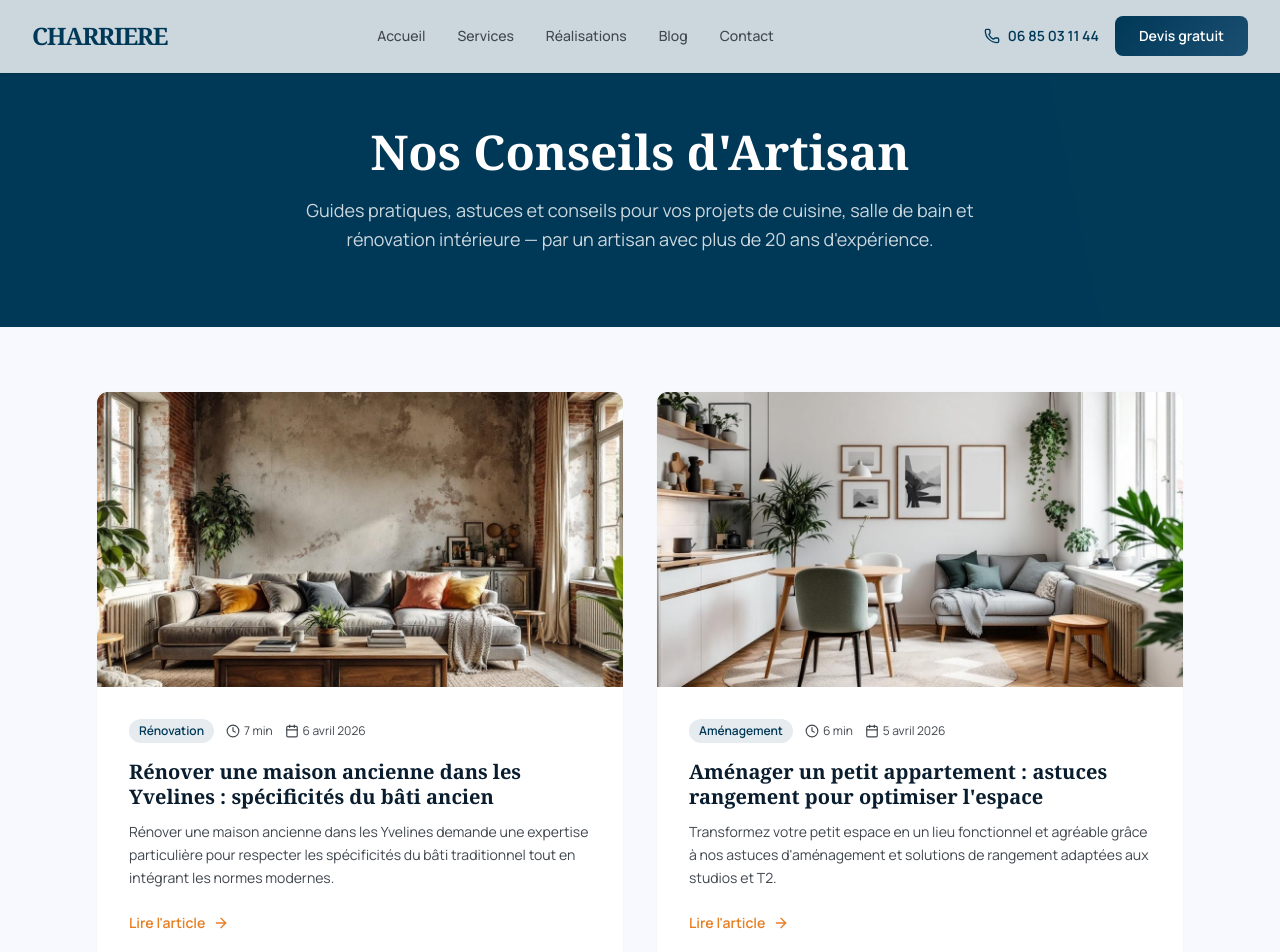
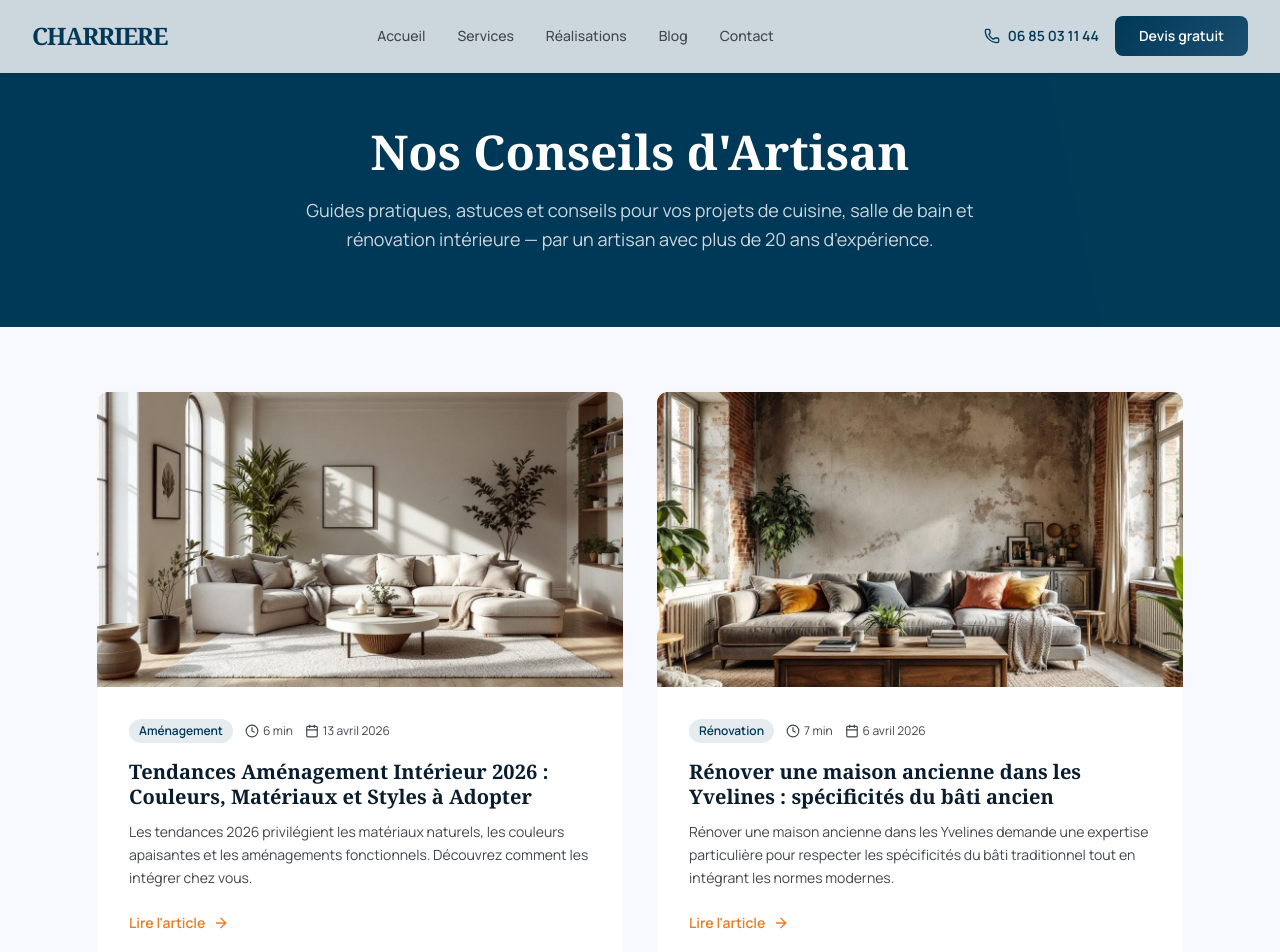
Before and after one commit to Thelastpirate1/charriere-site, a Next.js app: page /blog in a window 1280 px wide. Shown: the top 952 px of the page. Built offline with nearby package versions, Linux system fonts and the light colour scheme.

Commit message:
blog: ajout article - tendances-amenagement-interieur-2026-yvelines

```diff
--- a/src/data/articles.ts
+++ b/src/data/articles.ts
@@ -15,6 +15,98 @@ export interface Article {
 
 export const articles: Article[] = [
   {
+    slug: "tendances-amenagement-interieur-2026-yvelines",
+    title: "Tendances Aménagement Intérieur 2026 : Couleurs, Matériaux et Styles à Adopter",
+    metaTitle: "Tendances Aménagement Intérieur 2026 — Couleurs & Matériaux | CHARRIERE SARL",
+    metaDescription:
+      "Découvrez les tendances aménagement intérieur 2026 : couleurs naturelles, matériaux durables, styles contemporains. Conseils d'artisan dans les Yvelines.",
+    keywords: ["tendances aménagement intérieur 2026","couleurs tendance 2026","matériaux aménagement","rénovation intérieure Yvelines","artisan aménagement Gargenville"],
+    excerpt:
+      "Les tendances 2026 privilégient les matériaux naturels, les couleurs apaisantes et les aménagements fonctionnels. Découvrez comment les intégrer chez vous.",
+    publishedAt: "2026-04-13",
+    readTime: "6 min",
+    category: "Aménagement",
+    image: "/images/blog/tendances-amenagement-interieur-2026-yvelines.webp",
+    imageAlt: "Tendances Aménagement Intérieur 2026 : Couleurs, Matériaux et Styles à Adopter",
+    content: `L'année 2026 s'annonce riche en innovations pour l'aménagement intérieur. Entre retour aux sources et technologies intégrées, les nouvelles tendances transforment nos espaces de vie. Que vous habitiez Gargenville, Mantes-la-Jolie ou Saint-Germain-en-Laye, ces évolutions redéfinissent notre façon de concevoir nos intérieurs.
+
+En tant qu'artisan spécialisé en rénovation intérieure dans les Yvelines, CHARRIERE SARL observe quotidiennement l'évolution des attentes de nos clients. Les projets d'aménagement actuels reflètent une quête d'authenticité, de durabilité et de bien-être.
+
+## Les Couleurs Tendance 2026 : Vers Plus de Sérénité
+
+Les palettes chromatiques de 2026 s'orientent résolument vers l'apaisement et la connexion à la nature. Les tons terreux dominent cette nouvelle esthétique.
+
+Les beiges chauds et les ocres doux remplacent progressivement les gris froids des années précédentes. Ces nuances créent une atmosphère enveloppante, particulièrement appréciée dans les salons et chambres. À Poissy comme aux Mureaux, nos clients privilégient ces teintes pour leurs propriétés relaxantes.
+
+Le vert sauge s'impose comme la couleur phare de 2026. Cette nuance subtile apporte fraîcheur et sophistication, parfaite pour une cuisine moderne ou un bureau à domicile. Elle se marie harmonieusement avec les matériaux naturels et les finitions dorées.
+
+Les bleus profonds, inspirés des nuits étoilées, gagnent également en popularité. Utilisés en touches ou sur un mur d'accent, ils créent une profondeur visuelle remarquable. Ces tons conviennent particulièrement aux chambres parentales et aux espaces de détente.
+
+L'approche monochromatique se développe aussi. Jouer sur différentes intensités d'une même couleur crée une harmonie sophistiquée tout en conservant du dynamisme visuel.
+
+## Matériaux Naturels : Le Retour aux Essentiels
+
+L'année 2026 consacre le retour des matériaux authentiques. Cette tendance répond à une aspiration profonde de reconnexion avec la nature.
+
+Le bois massif retrouve ses lettres de noblesse. Chêne, noyer, frêne : ces essences apportent chaleur et caractère aux aménagements. Les finitions brutes ou légèrement patinées sont privilégiées pour préserver l'authenticité du matériau. Dans nos réalisations à Conflans-Sainte-Honorine, le parquet en chêne massif reste l'un des choix les plus plébiscités.
+
+La pierre naturelle connaît également un renouveau. Travertin, marbre veiné, ardoise : chaque matériau apporte sa texture unique. En crédence de cuisine ou habillage de cheminée, la pierre crée des points focaux saisissants.
+
+Le rotin et l'osier s'invitent dans nos intérieurs. Ces matériaux tressés apportent légèreté et exotisme discret. Mobilier, luminaires ou éléments décoratifs en rotin s'intègrent naturellement dans les ambiances contemporaines.
+
+Les métaux patinés complètent cette palette naturelle. Le laiton brossé, le cuivre oxydé et l'acier bruni remplacent les finitions chromées. Ces matériaux développent une patine unique avec le temps, renforçant leur caractère authentique.
+
+## Styles Émergents : Entre Minimalisme et Caractère
+
+Les styles d'aménagement 2026 conjuguent épurement et personnalité. Plusieurs tendances se dessinent clairement.
+
+Le style organique s'impose progressivement. Formes arrondies, lignes fluides et matériaux naturels créent des espaces apaisants. Cette esthétique privilégie les courbes aux angles droits, humanisant l'architecture contemporaine.
+
+L'esprit craft contemporain mélange savoir-faire artisanal et design moderne. Meubles sur-mesure, finitions travaillées à la main, détails uniques : chaque élément raconte une histoire. Dans les projets que nous réalisons à Sartrouville, cette approche séduit une clientèle exigeante.
+
+Le maximalisme réfléchi fait son apparition. Contrairement au minimalisme strict, cette tendance assume l'accumulation d'objets choisis avec soin. Chaque pièce a sa place et son importance dans l'équilibre général.
+
+L'intégration technologique discrète caractérise également 2026. Domotique invisible, éclairage intelligent et solutions connectées s'effacent derrière l'esthétique. La technologie sert le confort sans parasiter l'atmosphère.
+
+## Comment Concrétiser Ces Tendances Chez Vous
+
+Adapter ces tendances à votre intérieur nécessite une approche réfléchie. L'expertise d'un artisan expérimenté s'avère précieuse pour harmoniser innovation et contraintes techniques.
+
+Commencez par définir l'ambiance souhaitée. Souhaitez-vous une atmosphère cocooning avec des tons chauds, ou préférez-vous la fraîcheur du vert sauge ? Cette première étape oriente tous les choix suivants.
+
+Intégrez progressivement les nouveaux matériaux. Remplacer entièrement un revêtement représente un investissement conséquent. Commencer par des touches de bois naturel ou de pierre permet de tester l'effet visuel.
+
+Considérez l'architecture existante. Certaines tendances s'adaptent mieux aux volumes généreux, d'autres subliment les espaces compacts. L'analyse de votre logement guide les choix pertinents.
+
+Budgétisez selon vos priorités. Un parquet en chêne massif coûte entre 80 et 150 euros par mètre carré posé, tandis qu'une crédence en pierre naturelle varie de 120 à 300 euros par mètre carré. Échelonner les travaux permet de respecter votre budget.
+
+## L'Expertise Artisanale au Service des Tendances
+
+Réaliser un aménagement tendance demande des compétences techniques précises. Chaque matériau impose ses contraintes de mise en œuvre.
+
+La pose de pierre naturelle requiert une parfaite maîtrise de l'étanchéité et des techniques de scellement. Un mauvais calfeutrement compromet la durabilité de l'installation.
+
+L'intégration de l'éclairage intelligent nécessite une coordination entre électricien et décorateur. Les circuits doivent anticiper les futurs besoins tout en préservant l'esthétique.
+
+Le travail du bois massif demande un savoir-faire spécifique. Gestion de l'humidité, techniques d'assemblage, finitions : chaque étape influence le résultat final.
+
+CHARRIERE SARL accompagne ses clients dans cette démarche. Notre connaissance des matériaux et des techniques garantit une réalisation durable. Nous adaptons chaque projet aux spécificités du logement et aux attentes personnelles.
+
+## Anticiper l'Évolution de Vos Espaces
+
+Aménager selon les tendances 2026, c'est aussi penser à long terme. Les choix actuels doivent s'adapter aux évolutions futures de vos besoins.
+
+Privilégiez les solutions modulables. Cloisons amovibles, mobilier évolutif, éclairage adaptable : ces éléments permettent de transformer l'espace sans gros œuvre.
+
+Investissez dans la qualité des matériaux de base. Un parquet en chêne massif traversera plusieurs décennies, justifiant son coût initial. Les finitions peuvent évoluer, la structure demeure.
+
+Considérez l'impact environnemental de vos choix. Matériaux locaux, techniques durables, solutions économes en énergie : l'aménagement responsable s'impose progressivement.
+
+Les tendances 2026 marquent un tournant vers plus d'authenticité et de bien-être. Couleurs apaisantes, matériaux naturels et styles réfléchis transforment nos intérieurs en havres de sérénité. Réussir cette transformation demande expertise technique et vision esthétique.
+
+Vous souhaitez intégrer ces tendances dans votre projet d'aménagement ? CHARRIERE SARL vous accompagne de la conception à la réalisation. Contactez-nous pour un devis personnalisé et découvrez comment transformer votre intérieur selon les codes de 2026.`,
+  },
+  {
     slug: "renover-maison-ancienne-yvelines-specificites-bati-78",
     title: "Rénover une maison ancienne dans les Yvelines : spécificités du bâti ancien",
     metaTitle: "Rénovation Maison Ancienne Yvelines 78 — Bâti Ancien | CHARRIERE SARL",
```
